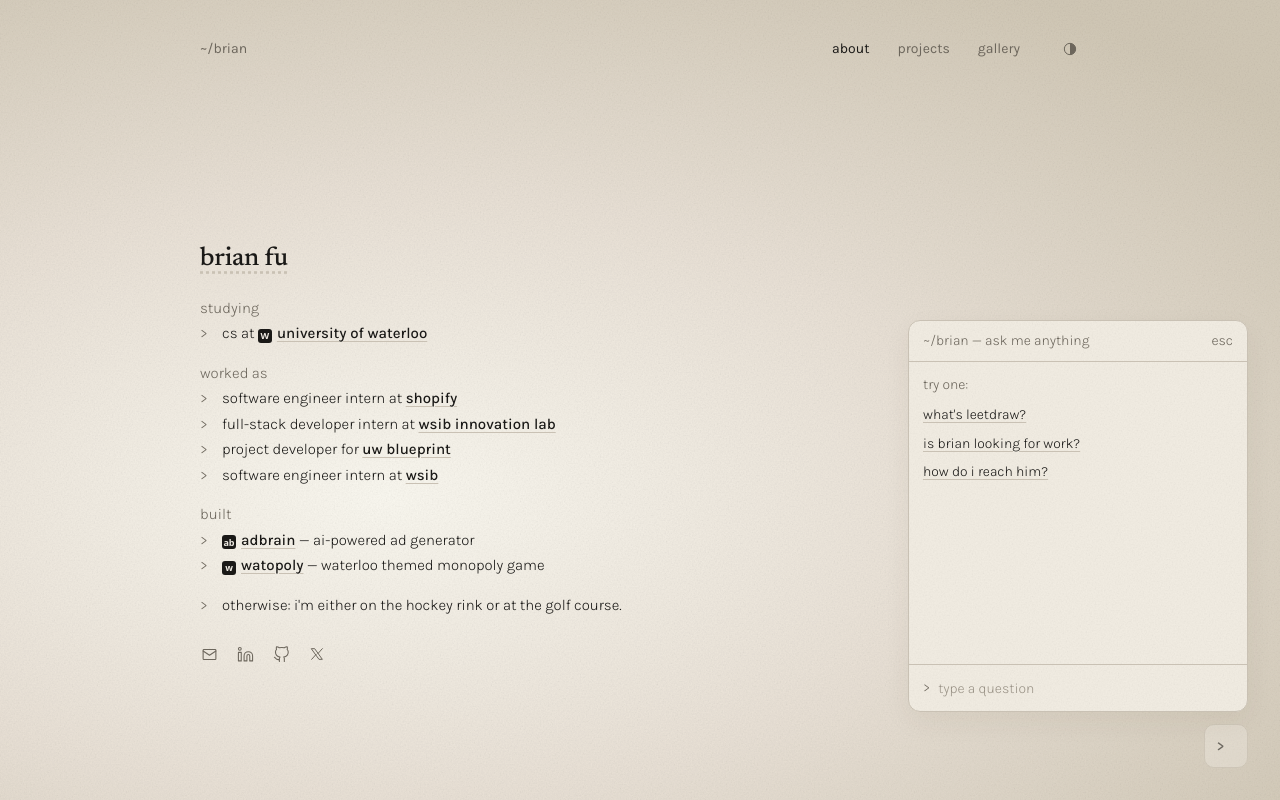
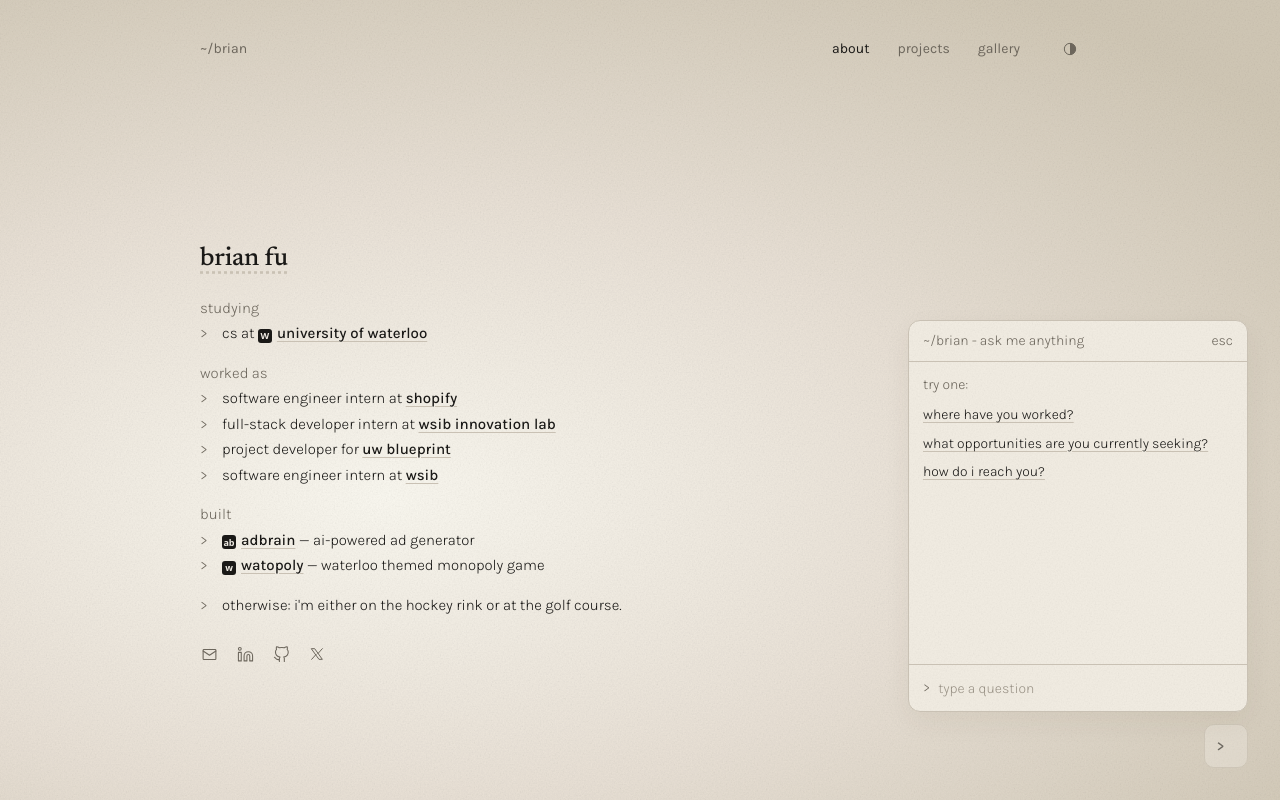
Before and after one commit to brian-fu/portfolio_v1, a Next.js app: page / in a window 1280 px wide. Both pictures are taken after a click on the button "Ask Brian a question". Built offline with nearby package versions, Linux system fonts and the light colour scheme.

Commit message:
Update chatbot prompts

```diff
--- a/app/components/Chat.tsx
+++ b/app/components/Chat.tsx
@@ -1,18 +1,18 @@
 "use client";
 
 import { useEffect, useRef, useState } from "react";
-import { email } from "@/data/site";
+import { chatExamples, email } from "@/data/site";
 
 type Message = { id: number; from: "you" | "bot"; text: string };
-
-const examples = ["what's leetdraw?", "is brian looking for work?", "how do i reach him?"];
 
 // getReply() is the only thing to change to connect a real backend, e.g. fetch("/api/ask").
 async function getReply(message: string): Promise<string> {
   await new Promise((r) => setTimeout(r, 650));
   const q = message.toLowerCase();
-  if (q.includes("leetdraw")) return "a whiteboard layered on leetcode that saves your scratch work straight to github.";
-  if (q.includes("rally")) return "a feed for campus intramurals at waterloo — signups, drop-ins, results. still going.";
+  if (q.includes("leetdraw"))
+    return "a whiteboard layered on leetcode that saves your scratch work straight to github.";
+  if (q.includes("rally"))
+    return "a feed for campus intramurals at waterloo — signups, drop-ins, results. still going.";
   if (/(work|hire|hiring|job|intern|available|looking)/.test(q))
     return "open to internship conversations — email is the fastest way to reach him.";
   if (/(reach|contact|email|talk|connect)/.test(q))
@@ -64,19 +64,33 @@
     } catch {
       reply = "something went wrong on my end — try email instead.";
     }
-    setMessages((m) => [...m, { id: nextId.current++, from: "bot", text: reply }]);
+    setMessages((m) => [
+      ...m,
+      { id: nextId.current++, from: "bot", text: reply },
+    ]);
     setBusy(false);
   }
 
   return (
     <>
-      <div className={open ? "chat open" : "chat"} role="dialog" aria-label="ask brian" aria-hidden={!open}>
+      <div
+        className={open ? "chat open" : "chat"}
+        role="dialog"
+        aria-label="ask brian"
+        aria-hidden={!open}
+      >
         <svg className="chat-grain" aria-hidden="true">
           <rect width="100%" height="100%" filter="url(#grain)" />
         </svg>
         <div className="chat-head">
-          <span>~/brian — ask me anything</span>
-          <button className="chat-x" type="button" aria-label="Close chat" onClick={close} tabIndex={open ? 0 : -1}>
+          <span>~/brian - ask me anything</span>
+          <button
+            className="chat-x"
+            type="button"
+            aria-label="Close chat"
+            onClick={close}
+            tabIndex={open ? 0 : -1}
+          >
             esc
           </button>
         </div>
@@ -84,8 +98,14 @@
           {messages.length === 0 && (
             <div className="chat-examples">
               <span className="muted">try one:</span>
-              {examples.map((ex) => (
-                <button key={ex} className="ex" type="button" onClick={() => submit(ex)} tabIndex={open ? 0 : -1}>
+              {chatExamples.map((ex) => (
+                <button
+                  key={ex}
+                  className="ex"
+                  type="button"
+                  onClick={() => submit(ex)}
+                  tabIndex={open ? 0 : -1}
+                >
                   {ex}
                 </button>
               ))}
--- a/data/site.ts
+++ b/data/site.ts
@@ -71,6 +71,13 @@
   },
 ];
 
+// Suggested questions shown in the chat widget before the first message.
+export const chatExamples = [
+  "where have you worked?",
+  "what opportunities are you currently seeking?",
+  "how do i reach you?",
+];
+
 // Swap `src: null` for an image path (e.g. "/gallery/01.jpg") to replace the placeholder square.
 export const gallery: { src: string | null; alt: string }[] = Array.from(
   { length: 10 },
```
